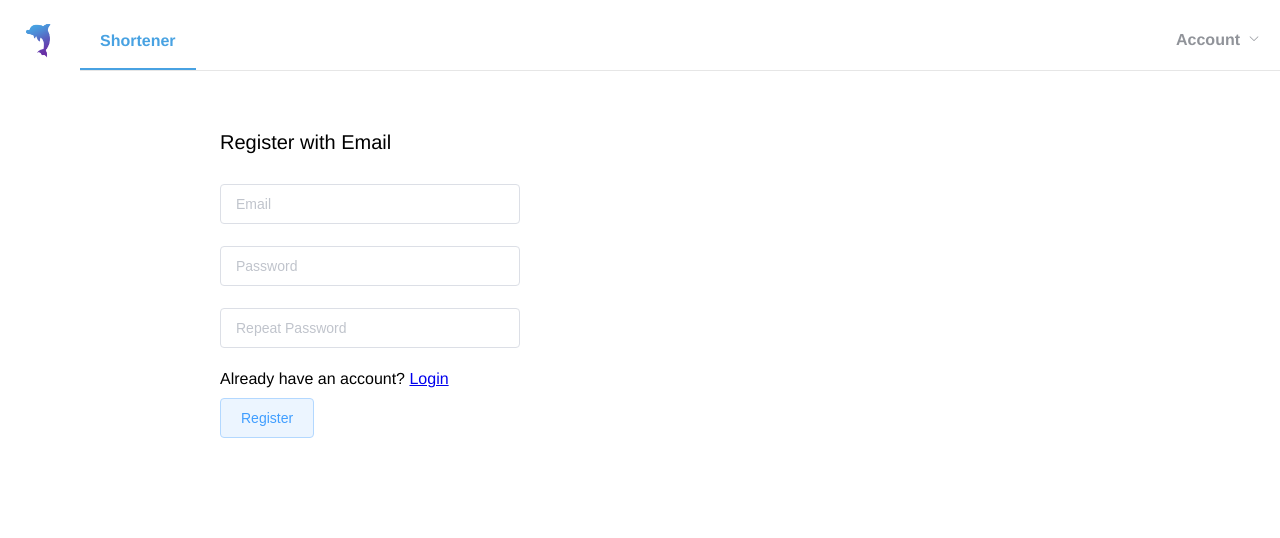
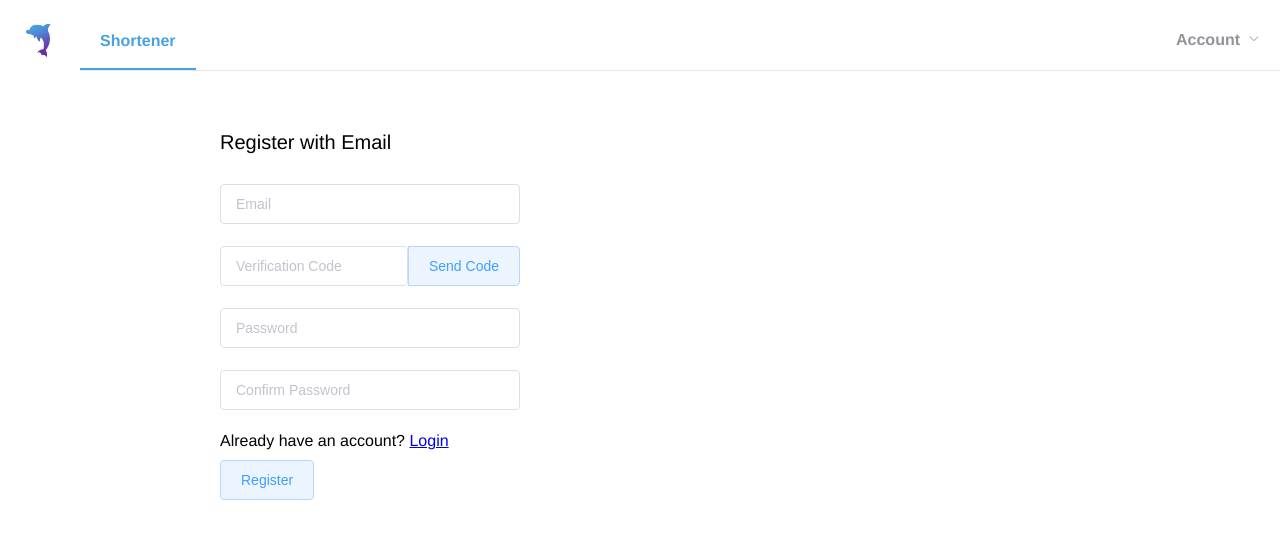
Before and after one commit to AyakaLab/lighten, a Vue app in the folder frontend/: page /register in a window 1280 px wide. Shown: the top 538 px of the page. Built offline with nearby package versions, Linux system fonts and the light colour scheme; no server answers.

Commit message:
:sparkles: Finalize register page
Signed-off-by: Ayaka Neko <neko@ayaka.moe>

```diff
--- a/frontend/src/pages/Register.vue
+++ b/frontend/src/pages/Register.vue
@@ -8,17 +8,21 @@
           <el-form-item prop="email">
             <el-input v-model="ruleForm.email" type="email" placeholder="Email" class="input-element"></el-input>
           </el-form-item>
+          <el-form-item prop="code" class="verify-code">
+            <el-input v-model="ruleForm.code" type="number" placeholder="Verification Code" class="input-element verify-input" @input="digitLimit"></el-input>
+            <el-button type="primary" plain class="verify-btn" @click="sendCode">Send Code</el-button>
+          </el-form-item>
           <el-form-item prop="password">
             <el-input v-model="ruleForm.password" type="password" placeholder="Password" class="input-element"></el-input>
           </el-form-item>
-          <el-form-item prop="password">
-            <el-input v-model="ruleForm.passwordRepeat" type="password" placeholder="Repeat Password" class="input-element"></el-input>
+          <el-form-item prop="passwordRepeat">
+            <el-input v-model="ruleForm.passwordRepeat" type="password" placeholder="Confirm Password" class="input-element"></el-input>
           </el-form-item>
           <div class="input-element">
             <span>Already have an account? <router-link :to="{ name: 'Login' }">Login</router-link></span>
           </div>
           <div class="input-element btn-group">
-            <el-button type="primary" plain>Register</el-button>
+            <el-button type="primary" plain @click="register">Register</el-button>
           </div>
         </el-form>
       </div>
@@ -28,16 +32,39 @@
 
 <script>
 
+import Axios from 'axios'
+
 import Header from '@/components/Header.vue'
+import config from '../../../config.json'
 
 export default {
   components: {
     Header
   },
   data () {
+    const validatePass = (rule, value, callback) => {
+      if (value === '') {
+        callback(new Error('Please input password'))
+      } else {
+        if (this.ruleForm.passwordRepeat !== '') {
+          this.$refs.ruleForm.validateField('passwordRepeat')
+        }
+        callback()
+      }
+    }
+    const validatePass2 = (rule, value, callback) => {
+      if (value === '') {
+        callback(new Error('Please input same password again'))
+      } else if (value !== this.ruleForm.password) {
+        callback(new Error('Password does not match!'))
+      } else {
+        callback()
+      }
+    }
     return {
       ruleForm: {
         email: '',
+        code: '',
         password: '',
         passwordRepeat: ''
       },
@@ -46,16 +73,40 @@ export default {
           { required: true, message: 'Email Address is reuqired', trigger: 'change' },
           { type: 'email', message: 'Please input valid email address', trigger: ['blur', 'change'] }
         ],
+        code: [
+          { required: true, message: 'Verify Code is reuqired', trigger: 'change' }
+        ],
         password: [
           { required: true, message: 'Password is required', trigger: 'blur' },
+          { validator: validatePass, trigger: 'blur' },
+          { min: 8, message: 'Password must be at least 8 characters', trigger: 'blur' }
+        ],
+        passwordRepeat: [
+          { required: true, message: 'Confirm Password is required', trigger: 'blur' },
+          { validator: validatePass2, trigger: 'blur' },
           { min: 8, message: 'Password must be at least 8 characters', trigger: 'blur' }
         ]
       }
     }
   },
   methods: {
-    login () {
-
+    digitLimit (value) {
+      if (this.ruleForm.code.length > 6) {
+        this.ruleForm.code = this.ruleForm.code.slice(0, 6)
+      }
+    },
+    sendCode () {
+      Axios.post(config['api-server'] + '/register/code', { action: 'postCode' })
+    },
+    register () {
+      this.$refs.ruleForm.validate((valid) => {
+        if (valid) {
+          alert('submit!')
+        } else {
+          console.log('error submit!!')
+          return false
+        }
+      })
     }
   },
   created () {
@@ -82,7 +133,48 @@ export default {
   font-weight: 500;
 }
 
+.verify-code {
+  /deep/ .el-form-item__content {
+    display: flex;
+    flex-direction: row;
+    .verify-input {
+      /deep/ input {
+        border-right: none;
+        border-top-right-radius: 0px;
+        border-bottom-right-radius: 0px;
+        &::-webkit-outer-spin-button,
+        &::-webkit-inner-spin-button {
+          -webkit-appearance: none;
+          margin: 0;
+        }
+
+        /* Firefox */
+        &[type=number] {
+          -moz-appearance: textfield;
+        }
+      }
+    }
+    .verify-btn {
+      border-top-left-radius: 0px;
+      border-bottom-left-radius: 0px;
+    }
+  }
+}
+
 .btn-group {
   margin-top: 10px;
 }
+@media screen and (max-width: 1200px) {
+}
+@media screen and (max-width: 992px) {
+}
+@media screen and (max-width: 768px) {
+}
+@media screen and (max-width: 640px) {
+  .register-input-container {
+    max-width: 100%;
+  }
+}
+@media screen and (max-width: 480px) {
+}
 </style>
```
